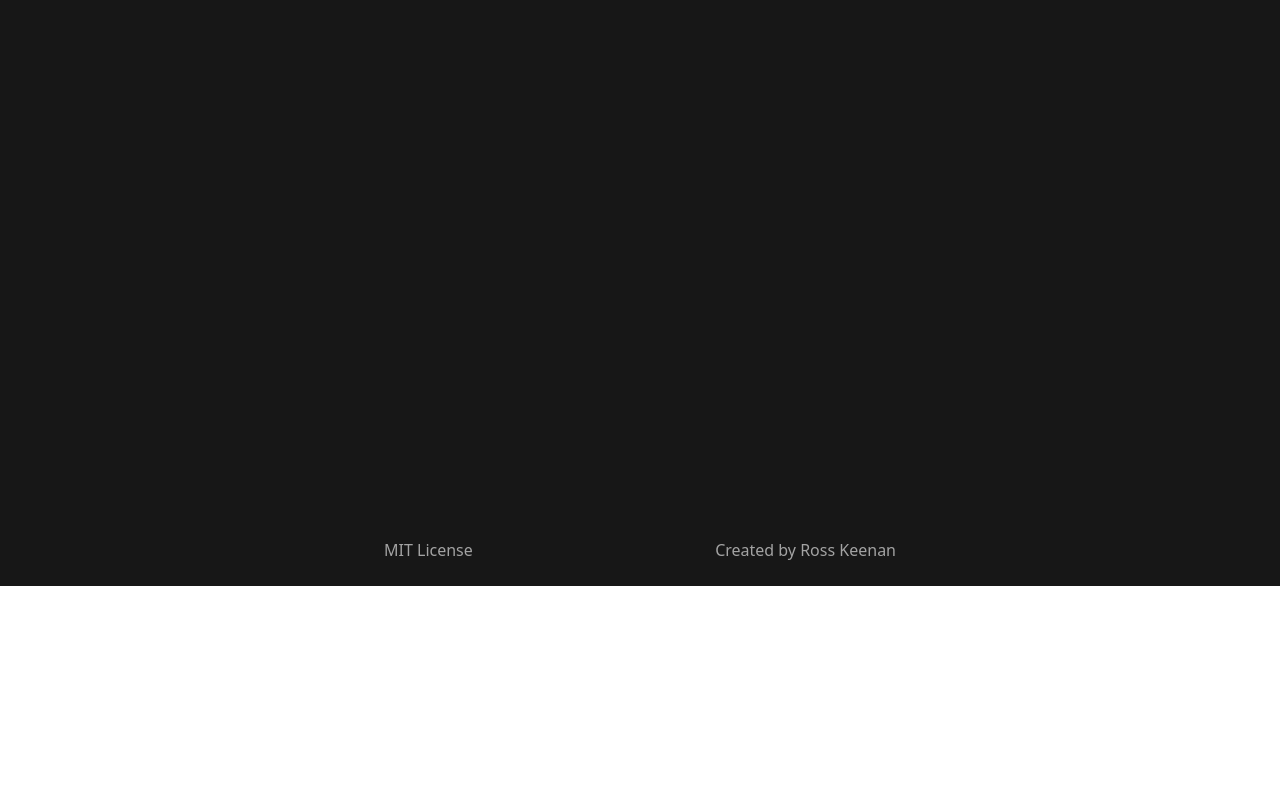
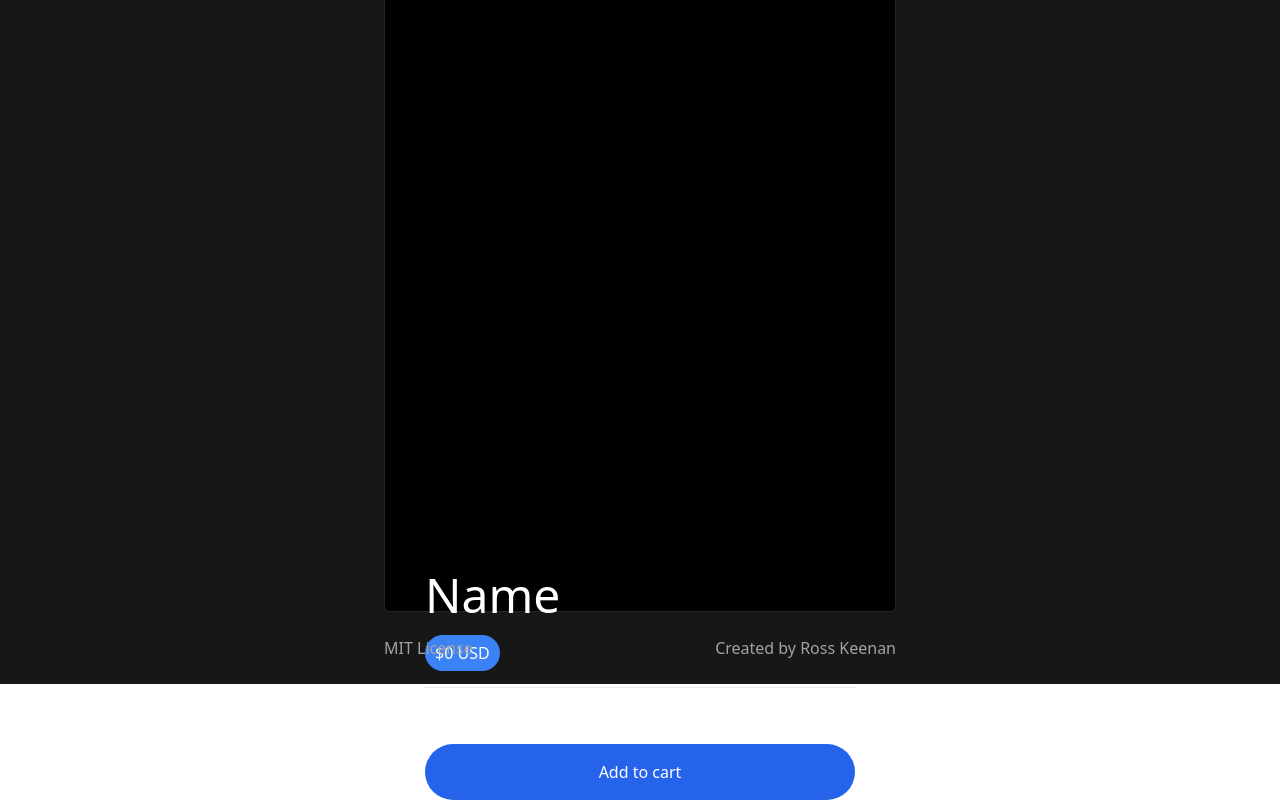
Before and after one commit to r-keenan/sveltekit-ecommerce, a SvelteKit app: page /product/1 in a window 1280 px wide. Shown: the part 214-1014 px from the top of the page. Before the commit the page ends 800 px from the top, so only its background shows below. Built offline with nearby package versions, Linux system fonts and the light colour scheme.

Commit message:
Templated markup for individual product page.

```diff
--- a/src/routes/product/[id]/+page.svelte
+++ b/src/routes/product/[id]/+page.svelte
@@ -1,3 +1,16 @@
-<div>
-	<h1>Product dynamic page</h1>
+<div
+	class="text-white group grid-cols-3 gap-6 mt-6 bg-black rounded-md h-[720px] border border-neutral-800 p-10"
+>
+	<div class="col-span-2 h-full flex items-center justify-center">
+		<img src="" alt="" class="h-[500px] group-hover:h=[620px] duration-500" />
+	</div>
+	<div class="flex flex-col space-y-4">
+		<h1 class="text-5xl bold">Name</h1>
+		<div class="bg-blue-500 w-fit py-1.5 px-2.5 rounded-full">$0 USD</div>
+		<hr />
+		<p class="text-netural-400">Description</p>
+		<button class="bg-blue-600 rounded-full px-6 py-4 hover:bg-blue-500 duration-500"
+			>Add to cart</button
+		>
+	</div>
 </div>
```
